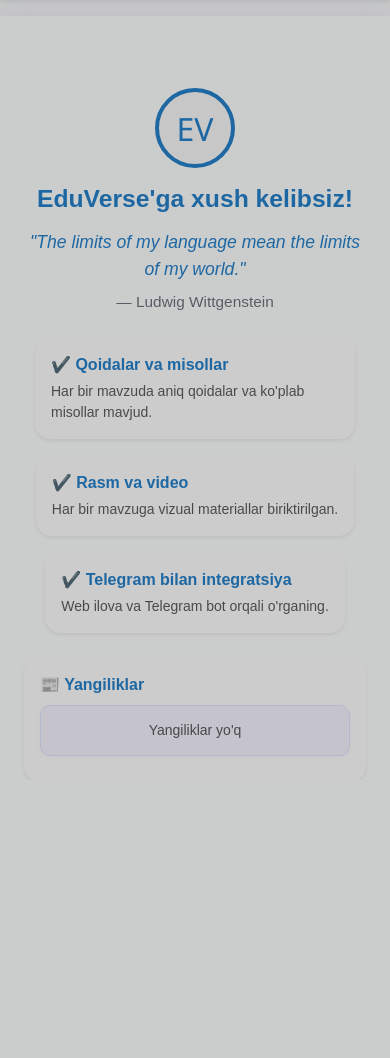
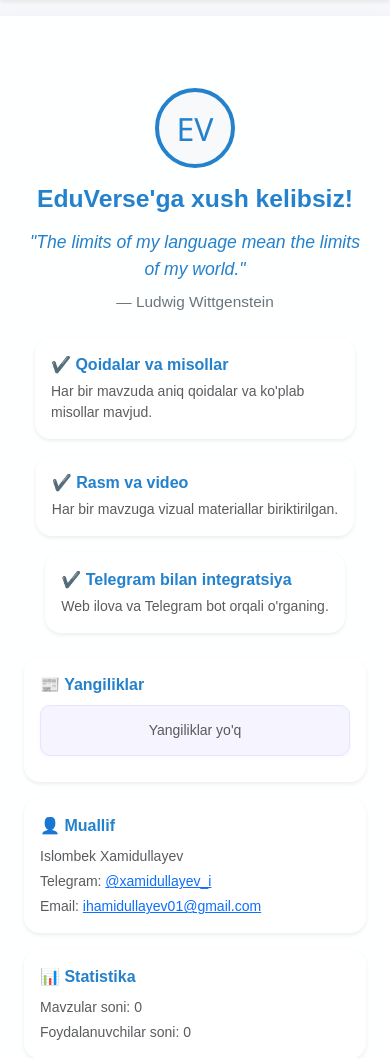
Before and after one commit to xamidullayevI/EduVerseBot, a Flask app: page / in a window 390 px wide. Shown: the part 64-1122 px from the top of the page. Before the commit the page ends 820 px from the top, so only its background shows below. Run offline with Flask 3, Linux system fonts and the light colour scheme; data that the repository does not hold is empty; some libraries are stand-ins or nearby versions.

Commit message:
\kbaskefbkhszef

```diff
--- a/WEB-APP/static/style.css
+++ b/WEB-APP/static/style.css
@@ -20,6 +20,7 @@ body {
 }
 
 .sidebar {
+    display: block !important;
     background: #fff;
     border-right: 1px solid #e0e7ff;
     border-radius: 0;
@@ -503,14 +504,11 @@ body {
         left: 0;
     }
     .sidebar-overlay {
-        display: block !important;
-        position: fixed;
-        z-index: 1050;
-        top: 56px;
-        left: 0; right: 0; bottom: 0;
-        background: rgba(36, 129, 204, 0.08);
-        transition: background 0.2s;
-    }
+    display: none !important;
+    background: none !important;
+    pointer-events: none !important;
+}
+
     .main {
         margin-top: 16px;
         border-radius: 14px;
@@ -537,8 +535,11 @@ body {
 }
 
 .sidebar-overlay {
-    display: none;
+    display: none !important;
+    background: none !important;
+    pointer-events: none !important;
 }
+
 
 body.menu-open {
     overflow: hidden;
@@ -987,16 +988,9 @@ body.menu-open {
 }
 
 .sidebar-overlay {
-    display: none;
-    position: fixed;
-    z-index: 1050;
-    top: 56px;
-    left: 0; right: 0; bottom: 0;
-    background: rgba(0,0,0,0.2);
-}
-
-.sidebar.open ~ .sidebar-overlay {
-    display: block;
+    display: none !important;
+    background: none !important;
+    pointer-events: none !important;
 }
 
 .sidebar h5 {
```
